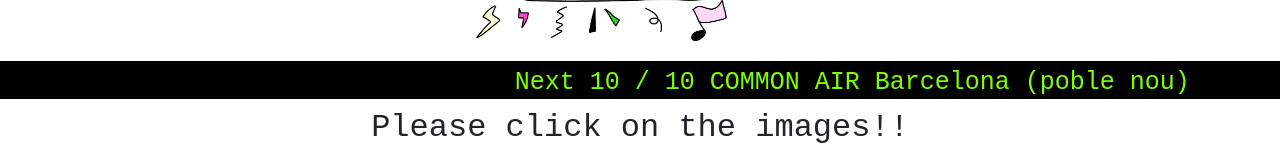
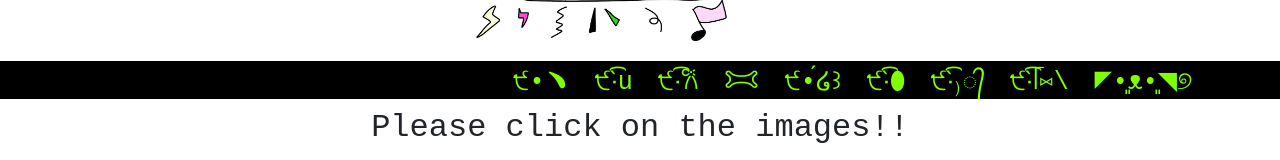
Before and after one commit to yusuke85/kazumi_hp, a React (Create React App) app: page / in a window 1280 px wide. Shown: the part 151-311 px from the top of the page. Built offline with nearby package versions, Linux system fonts and the light colour scheme; no server answers.

Commit message:
Update Landing.js and Music.js

```diff
--- a/src/Component/LandingPage.js
+++ b/src/Component/LandingPage.js
@@ -65,7 +65,7 @@ const LandingPage = ({ playing, setPlaying }) => {
       <div className="sample01">
         {
           <p>
-            {" "} Next 10 / 10 COMMON AIR Barcelona (poble nou) {" "}
+            {" "} ੯•﹅&emsp;੯‧̀͡u&emsp;੯‧͡𐙚&emsp;𐂯&emsp;੯•́໒꒱&emsp;੯‧̀͡⬮&emsp;੯‧̀͡₎᭄&emsp;੯‧̀͡ᥬ⑅\&emsp;◤•͈ᴥ•͈◥୭ {" "}
           </p>
         }
       </div>
--- a/src/Component/Music.js
+++ b/src/Component/Music.js
@@ -6,7 +6,7 @@ import Youtube03 from "../Images/2020beingalive.jpg";
 import Youtube04 from "../Images/2020Kronos.jpg";
 import Youtube05 from "../Images/2020PLcataluna.jpg";
 import BandCamp from "../Images/2019.jpg";
-import Zonawatusa from "../Images/VHS.jpg";
+import Zonawatusa from "../Images/VHS terminal.jpg";
 import Listen from "../Images/2023.jpg";
 import Portada from "../Images/2024.jpg";
 import Comingsoon from "../Images/image.png";
```
Also changed, not shown: src/Images/VHS terminal.jpg (added).
